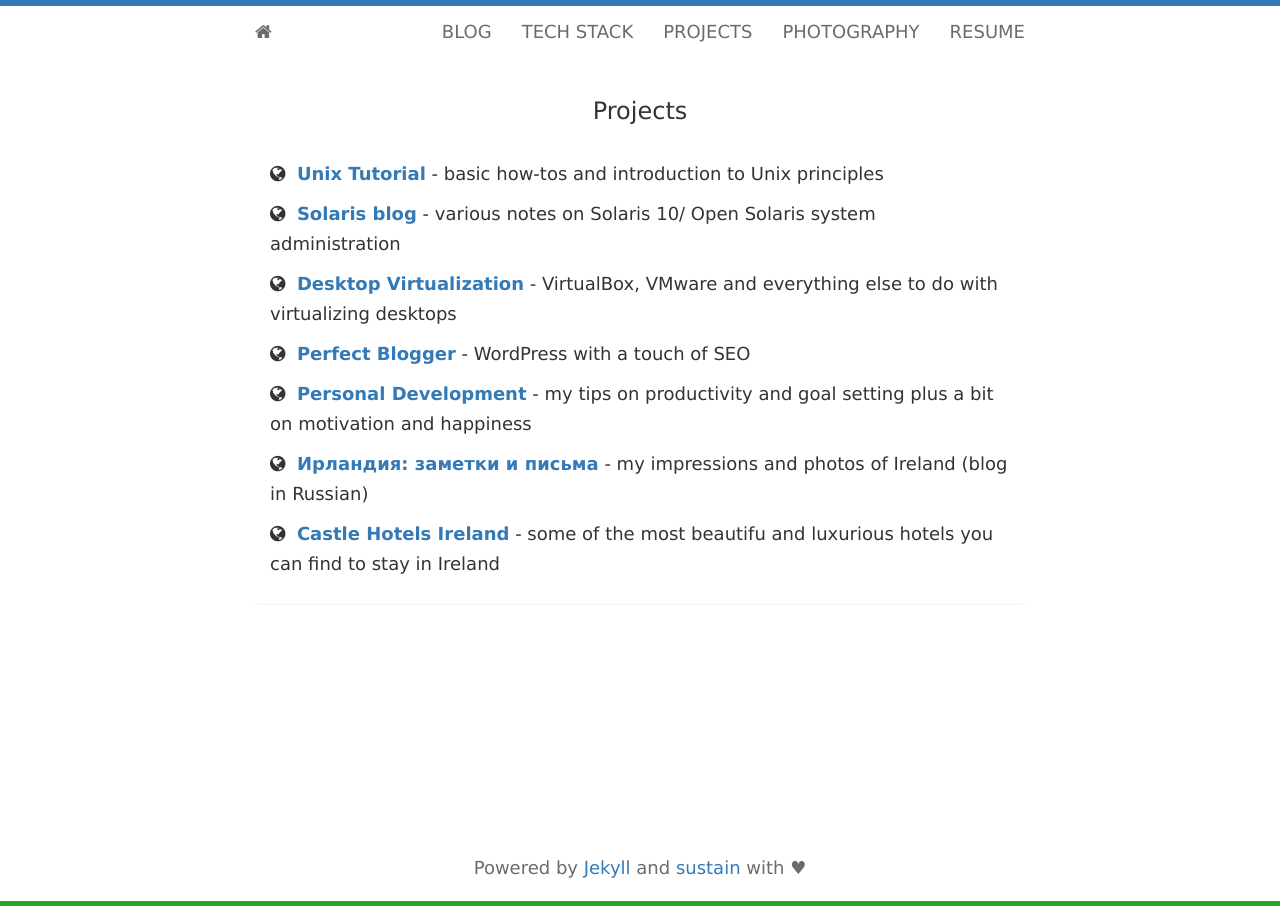
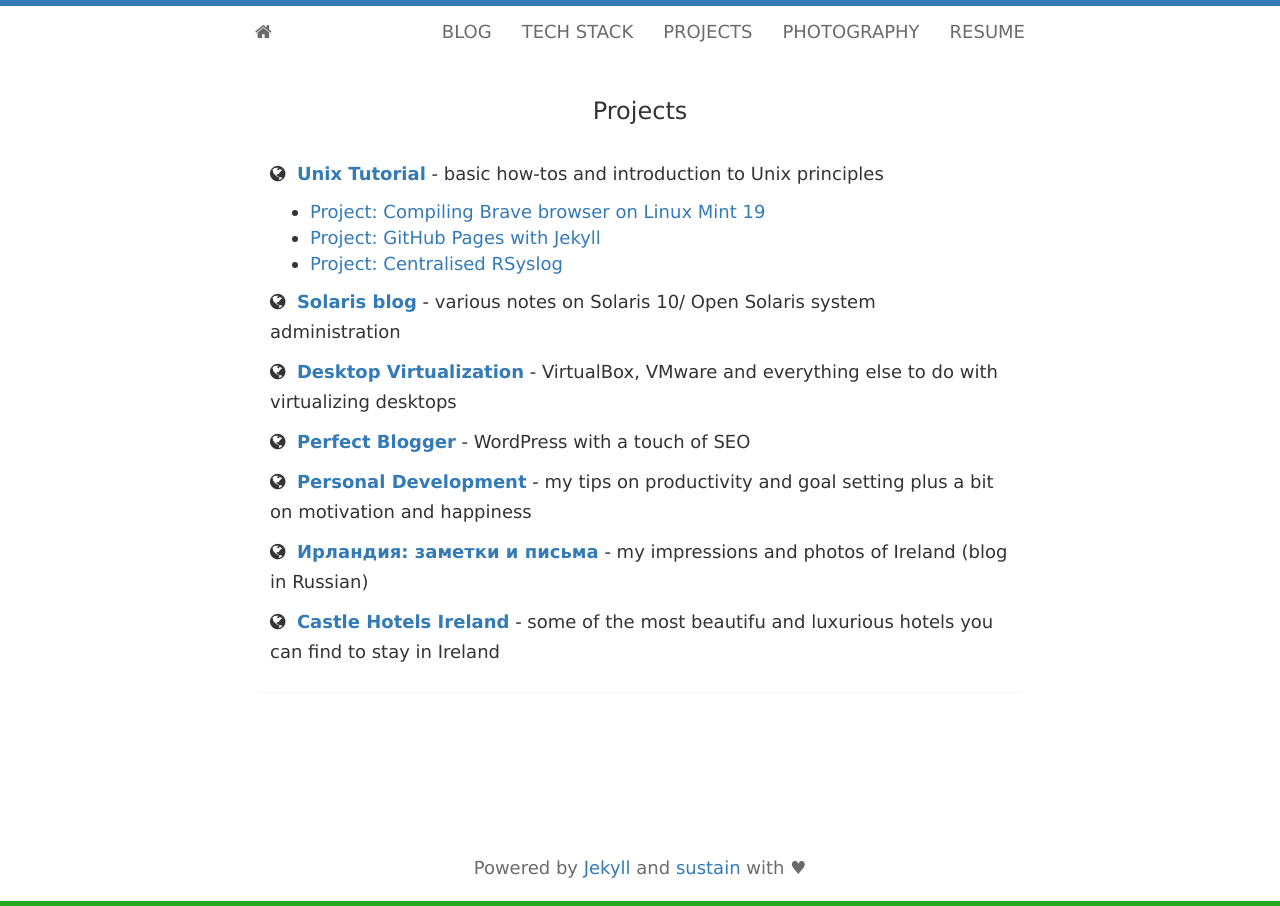
Before and after one commit to greys/greys.github.io, a Jekyll site: the page built from projects.html, in a window 1280 px wide. Built offline with Jekyll 4.4.1, drawn with Linux system fonts in a browser that asks for light colours; nearby versions of some CDN libraries.

Commit message:
Added recent Unix Tutorial projects

```diff
--- a/_includes/projects.html
+++ b/_includes/projects.html
@@ -7,6 +7,11 @@
 			<i class="fa fa-globe"></i>&nbsp;&nbsp;<strong><a href="https://www.unixtutorial.org">Unix Tutorial</a></strong>
 			- basic how-tos and introduction to Unix principles
 		</h5>
+		<ul>
+			<li><a href="https://www.unixtutorial.org/projects-compiling-brave-browser-on-linux-mint">Project: Compiling Brave browser on Linux Mint 19</a>
+			<li><a href="https://www.unixtutorial.org/projects-github-pages-with-jekyll">Project: GitHub Pages with Jekyll</a>
+			<li><a href="https://www.unixtutorial.org/projects-centralised-rsyslog">Project: Centralised RSyslog</a>
+		</ul>
 		<h5>
 			<i class="fa fa-globe"></i>&nbsp;&nbsp;<strong><a href="https://solaris.reys.net">Solaris blog</a></strong>
 			- various notes on Solaris 10/ Open Solaris system administration
```
